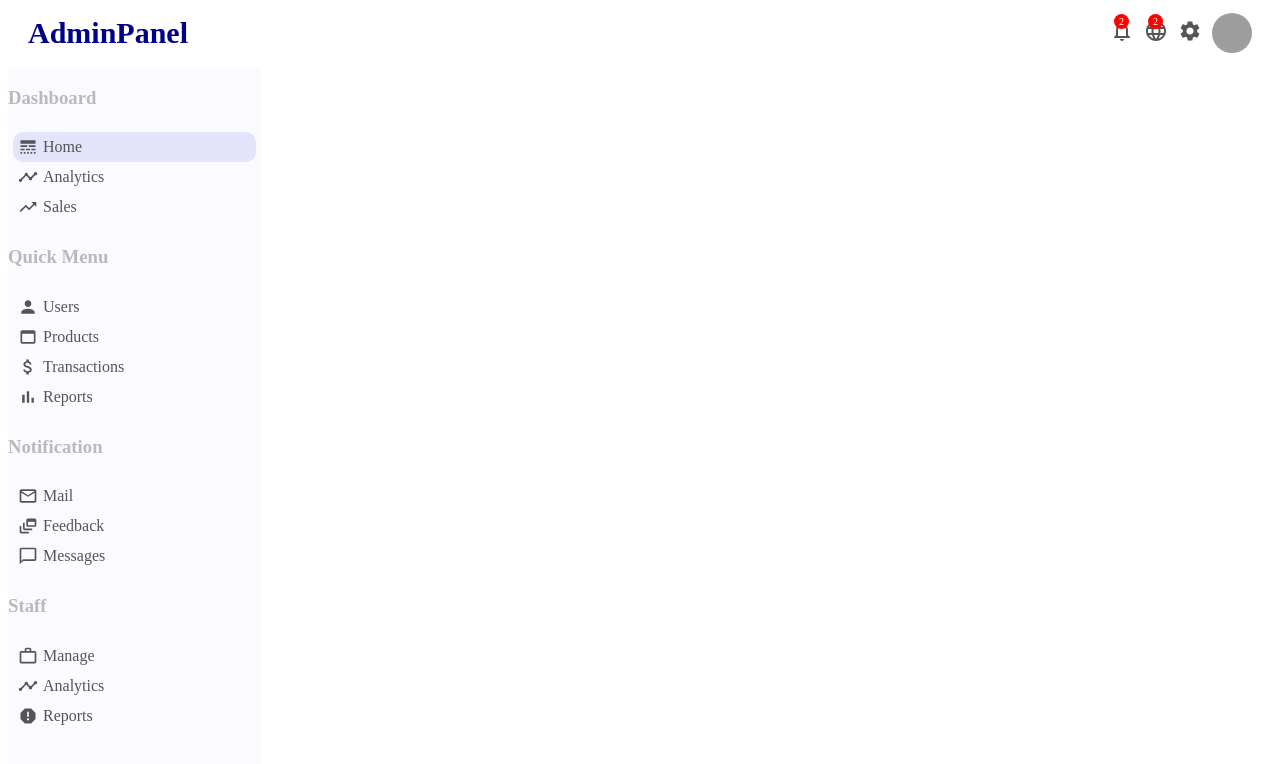
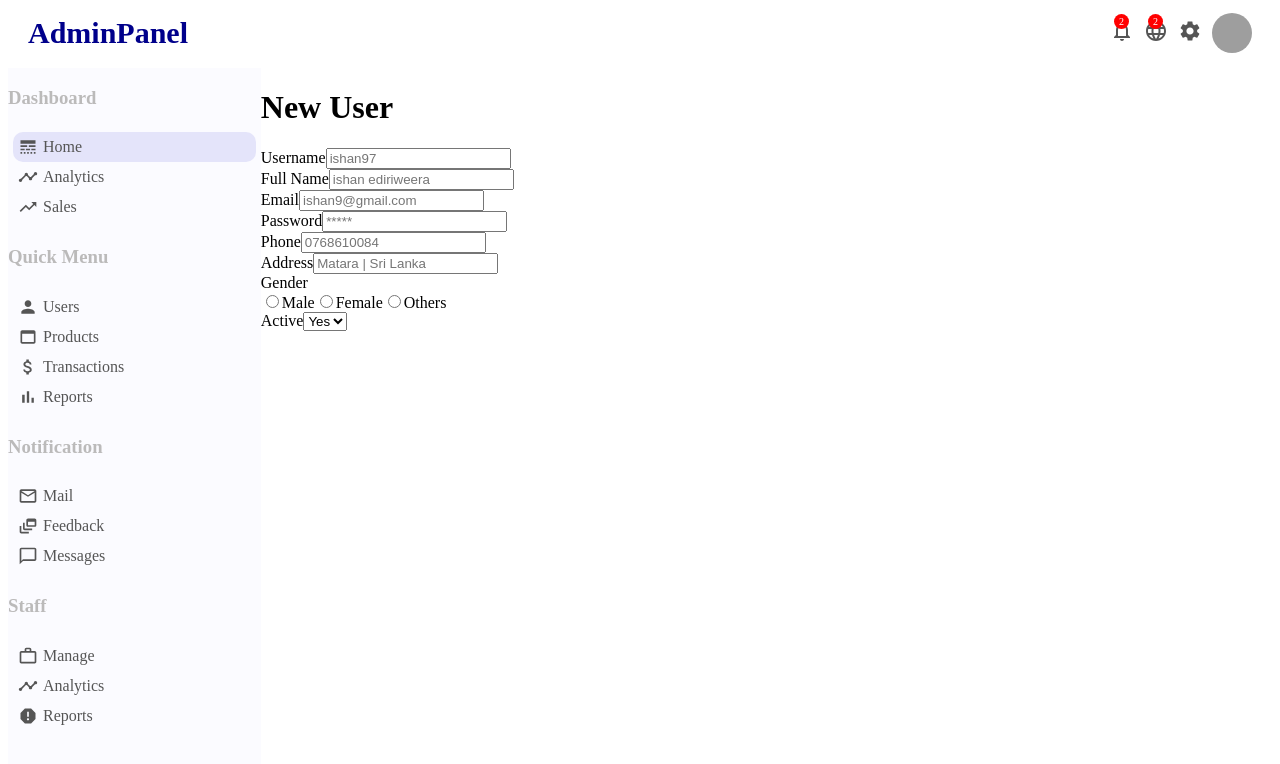
Before and after one commit to ishanEPR/UI_Design, a React (Create React App) app in the folder AdminPanel_ReactJS/admin_panel/: page /newUser in a window 1280 px wide. Shown: the top 764 px of the page. Built offline with nearby package versions, Linux system fonts and the light colour scheme; grey boxes are pictures that could not be loaded.

Commit message:
add the new user page and create from

```diff
--- a/AdminPanel_ReactJS/admin_panel/src/pages/newPage/NewUser.jsx
+++ b/AdminPanel_ReactJS/admin_panel/src/pages/newPage/NewUser.jsx
@@ -4,6 +4,74 @@ import "./newUser.css";
 export default function NewUser() {
     return (
         <div  className="newUser">
+            <h1 className="newUserTitle">New User</h1>
+            <form className="newUserForm">
+                <div className="newUserItem">
+                    <label>Username</label>
+                    <input type="text" placeholder="ishan97"/>
+
+                </div>
+
+
+                <div className="newUserItem">
+                    <label>Full Name</label>
+                    <input type="text" placeholder="ishan ediriweera"/>
+
+                </div>
+
+                <div className="newUserItem">
+                    <label>Email</label>
+                    <input type="email" placeholder="ishan9@gmail.com"/>
+
+                </div>
+
+                <div className="newUserItem">
+                    <label>Password</label>
+                    <input type="password" placeholder="*****"/>
+
+                </div>
+
+                <div className="newUserItem">
+                    <label>Phone</label>
+                    <input type="text" placeholder="0768610084"/>
+
+                </div>
+
+                <div className="newUserItem">
+                    <label>Address</label>
+                    <input type="text" placeholder="Matara | Sri Lanka"/>
+
+                </div>
+
+                <div className="newUserItem">
+                    <label>Gender</label>
+                   <div className="newUserGender">
+                    <input type="radio" name="gender" id="male" value="male"/>
+                        <label for="male">Male</label>
+
+                        <input type="radio" name="gender" id="female" value="female"/>
+                        <label for="female">Female</label>
+
+
+                        <input type="radio" name="gender" id="other" value="other"/>
+                        <label for="other">Others</label>
+
+                   </div>
+
+                </div>
+                <div className="newUserItem">
+                    <label>Active</label>
+                    <select className="newUserSelect" name="active" id="active">
+                        <option value='yes'>Yes</option>
+                        <option value='no'>No</option>
+
+                    </select>
+
+                </div>
+
+
+
+            </form>
 
         </div>
     )
--- a/AdminPanel_ReactJS/admin_panel/src/pages/newPage/newUser.css
+++ b/AdminPanel_ReactJS/admin_panel/src/pages/newPage/newUser.css
@@ -1,3 +1,19 @@
 .newUser{
     flex: 4;
 }
+.newUserTitle{
+
+}
+.newUserForm{
+
+}
+.newUserItem{
+
+}
+
+.newUserGender{
+
+}
+.newUserItem{
+
+}
```
